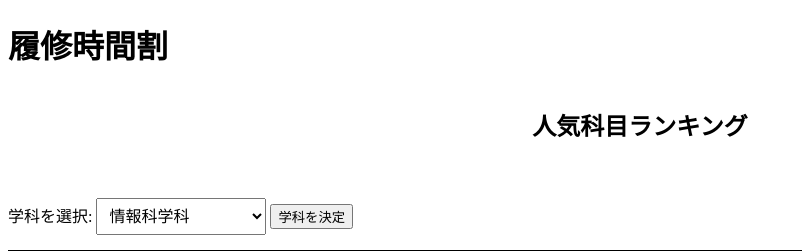
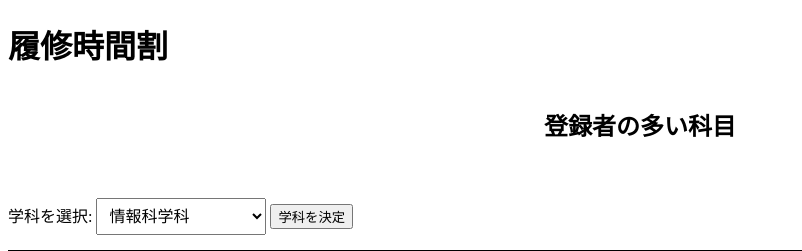
Before and after one commit to raku1217/my-flask-schedule-app, a Flask app: page /timetable in a window 1280 px wide. Shown: the top 251 px of the page, without its empty margins (0-802 px from the left). Run offline with Flask 2, Linux system fonts and the light colour scheme; a user stored in the database is signed in; data that the repository does not hold is empty.

Commit message:
index.html を更新

```diff
--- a/templates/index.html
+++ b/templates/index.html
@@ -54,7 +54,7 @@
     <h1>履修時間割</h1>
 
     <div style="margin-top: 40px; text-align: center;">
-        <h2>人気科目ランキング</h2>
+        <h2>登録者の多い科目</h2>
         <ol id="popular-list" style="display: inline-block; text-align: left;">
             {% for subject, count in popular_subjects %}
                 <li class="ranking-item" {% if loop.index > 5 %} style="display: none;" {% endif %}>
```
